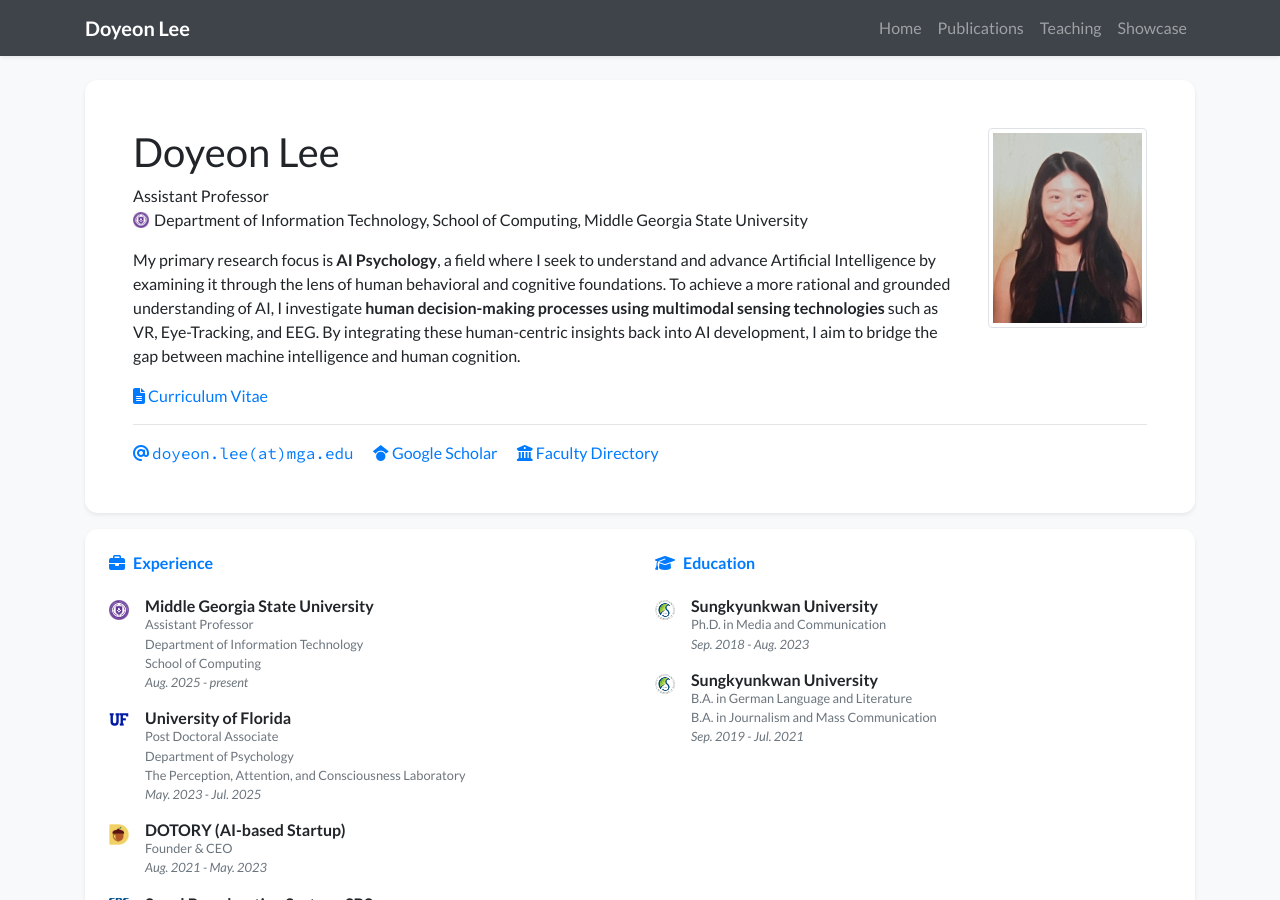
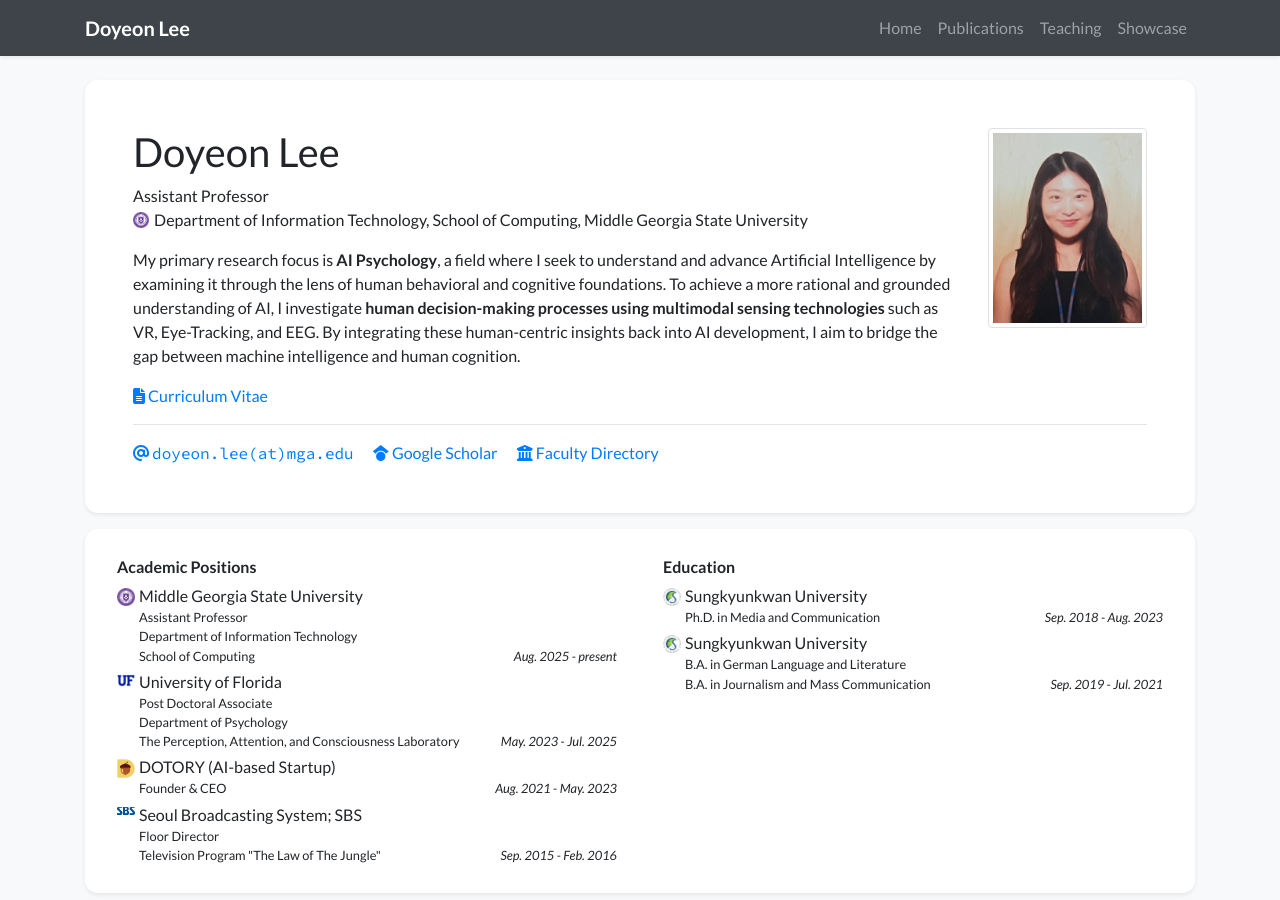
Before and after one commit to doyeonlee-log/doyeonlee-log.github.io, a Jekyll site: the page built from index.html, in a window 1280 px wide and 900 px high. Built offline with Jekyll 4.4.1, drawn with Linux system fonts in a browser that asks for light colours; nearby versions of some CDN libraries; a style sheet for code colours, icons or effects is not loaded.

Commit message:
Update experience_card.html

```diff
--- a/_includes/widgets/experience_card.html
+++ b/_includes/widgets/experience_card.html
@@ -1,41 +1,73 @@
 <div class="row mt-3">
-    <div class="col-12 mb-4">
+  <div class="col">
     <div class="card border-0 shadow-sm bg-white">
       <div class="card-body p-4">
-                <div class="row">
+        <div class="row" data-masonry='{"percentPosition": true }'>
 
           {% if site.data.profile.experience %}
-                    <div class="col-md-6 mb-4 mb-md-0">
-                        <h6 class="mb-4 text-primary"><i class="fas fa-briefcase mr-2"></i>Experience</h6>
-                        <ul class="list-unstyled mb-0">
+          <!-- LEFT: Academic Positions -->
+          <div class="col-lg-6">
+            <div class="mx-2 my-1">
+              <h6 class="xp-title">Academic Positions</h6>
+              <ul class="list-unstyled mb-1">
                 {% for item in site.data.profile.experience %}
-                            <li class="media mb-3">
-                                <img src="{{ item.logo | relative_url }}" alt="{{ item.name }}" style="width: 20px;" class="mr-3 mt-1">
+                <li class="media mb-1">
+                  <img src="{{ item.logo | relative_url }}" alt="{{ item.name }}" style="width: 18px;" class="mr-1 mt-1">
                   <div class="media-body">
-                                    <div class="font-weight-bold" style="line-height: 1.2;">{{ item.name }}</div>
-                                    <div class="small text-secondary">{{ item.position }}</div>
-                                    <div class="small text-muted"><em>{{ item.date }}</em></div>
+                    <div>{{ item.name }}</div>
+                    <div class="small">{{ item.dept }}</div>
+                    <div class="small d-flex">
+                      <div>{{ item.position }}</div>
+                      <div class="mt-auto ml-auto no-break"><em>{{ item.date }}</em></div>
+                    </div>
                   </div>
                 </li>
                 {% endfor %}
               </ul>
             </div>
+          </div>
           {% endif %}
 
           {% if site.data.profile.education %}
-                    <div class="col-md-6 border-left-md"> <h6 class="mb-4 text-primary"><i class="fas fa-graduation-cap mr-2"></i>Education</h6>
-                        <ul class="list-unstyled mb-0">
+          <!-- RIGHT: Education -->
+          <div class="col-lg-6">
+            <div class="mx-2 my-1">
+              <h6 class="xp-title">Education</h6>
+              <ul class="list-unstyled mb-1">
                 {% for item in site.data.profile.education %}
-                            <li class="media mb-3">
-                                <img src="{{ item.logo | relative_url }}" alt="{{ item.name }}" style="width: 20px;" class="mr-3 mt-1">
+                <li class="media mb-1">
+                  <img src="{{ item.logo | relative_url }}" alt="{{ item.name }}" style="width: 18px;" class="mr-1 mt-1">
                   <div class="media-body">
-                                    <div class="font-weight-bold" style="line-height: 1.2;">{{ item.name }}</div>
-                                    <div class="small text-secondary">{{ item.position }}</div>
-                                    <div class="small text-muted"><em>{{ item.date }}</em></div>
+                    <div>{{ item.name }}</div>
+                    <div class="small">{{ item.dept }}</div>
+                    <div class="small d-flex">
+                      <div>{{ item.position }}</div>
+                      <div class="mt-auto ml-auto no-break"><em>{{ item.date }}</em></div>
+                    </div>
                   </div>
                 </li>
                 {% endfor %}
               </ul>
+            </div>
+          </div>
+          {% endif %}
+
+          {% if site.data.profile.awards %}
+          <!-- BELOW: Honors & Awards (extra spacing + 2-column list) -->
+          <div class="col-12">
+            <div class="mx-2 my-1 mt-4 pt-2">
+              <h6 class="xp-title">Honors &amp; Awards</h6>
+              <ul class="list small pl-3 mb-1 honors-two-col">
+                {% for item in site.data.profile.awards %}
+                <li>
+                  <div class="d-flex">
+                    <div>{{ item.name }}</div>
+                    <div class="ml-auto mt-auto no-break"><em>{{ item.date }}</em></div>
+                  </div>
+                </li>
+                {% endfor %}
+              </ul>
+            </div>
           </div>
           {% endif %}
 
@@ -43,15 +75,4 @@
       </div>
     </div>
   </div>
-
-    {% if site.data.profile.awards %}
-    <div class="col-12 mb-4">
-        <div class="card border-0 shadow-sm bg-white">
-            <div class="card-body p-4">
-                <h6 class="mb-3 text-primary"><i class="fas fa-award mr-2"></i>Honors & Awards</h6>
-                ...
 </div>
-        </div>
-    </div>
-    {% endif %}
-</div>
```
Lines whose indentation alone changed are shown as unchanged.
